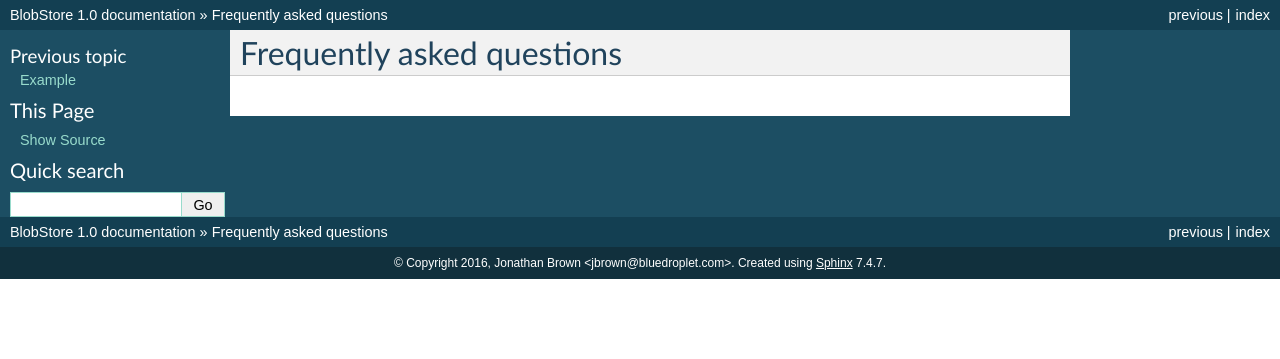
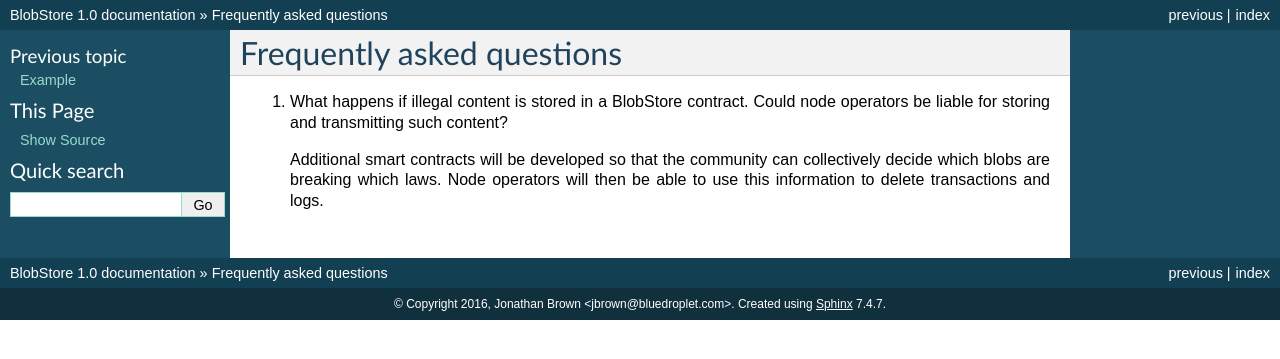
Before and after one commit to acuity-network/mix-item-store, a Sphinx documentation site: the page built from docs/faq.rst, in a window 1280 px wide. Shown: the top 359 px of the page. Built offline with Sphinx 7.4.7, drawn with Linux system fonts in a browser that asks for light colours.

Commit message:
Add FAQ about illegal content.

```diff
--- a/docs/faq.rst
+++ b/docs/faq.rst
@@ -3,3 +3,7 @@
 ##########################
 Frequently asked questions
 ##########################
+
+#. What happens if illegal content is stored in a BlobStore contract. Could node operators be liable for storing and transmitting such content?
+
+   Additional smart contracts will be developed so that the community can collectively decide which blobs are breaking which laws. Node operators will then be able to use this information to delete transactions and logs.
```
